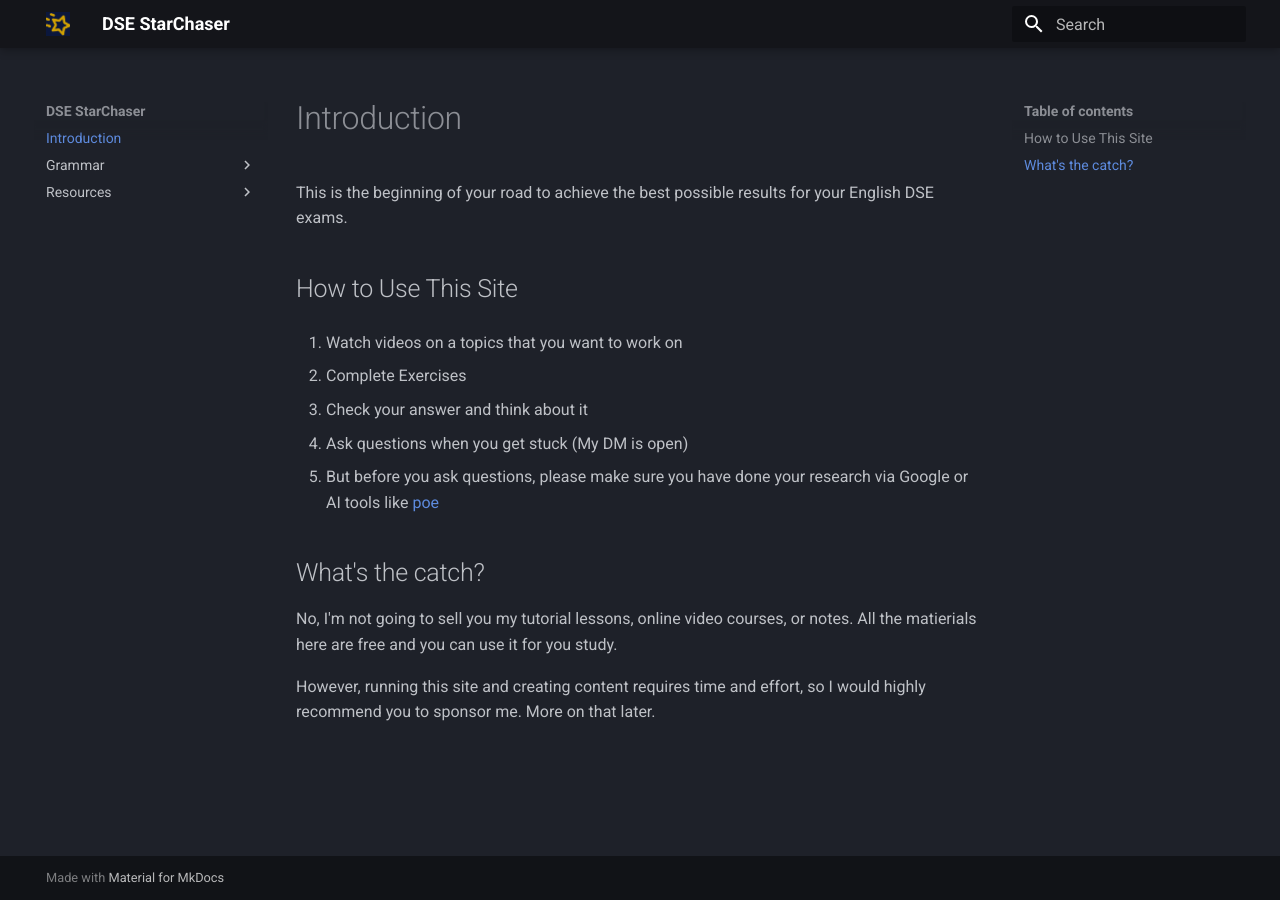
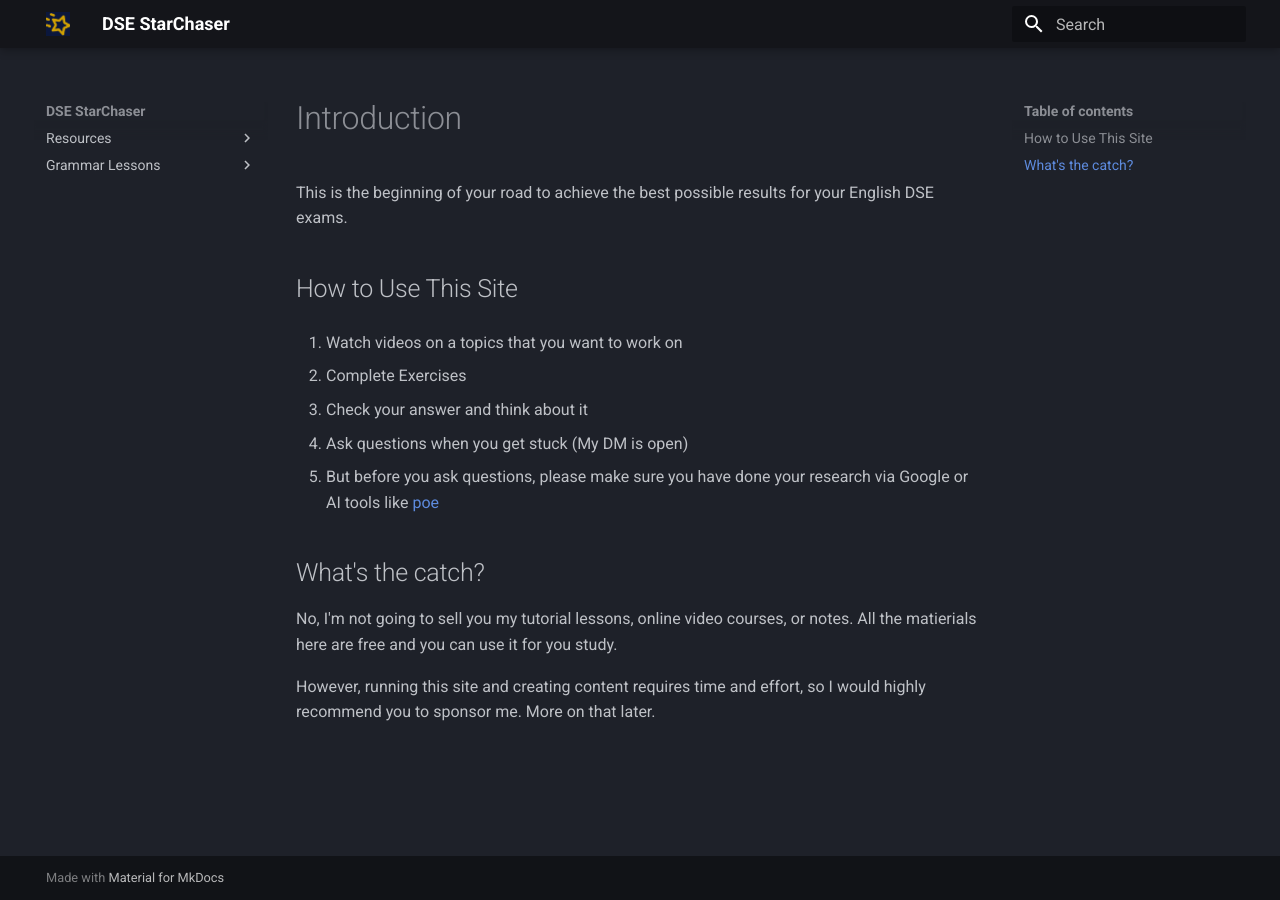
Before and after one commit to louiskwt/starchaser-portal, an MkDocs documentation site: the page built from docs/index.md, in a window 1280 px wide. Built offline with MkDocs 1.6.1 and Material for MkDocs 9.7.7, drawn with Linux system fonts in a browser that asks for light colours; some of the changed lines change nothing that is shown.

Commit message:
set up navigation

```diff
--- a/mkdocs.yml
+++ b/mkdocs.yml
@@ -7,3 +7,9 @@ theme:
   palette:
     primary: black
     scheme: slate
+
+nav:
+  - Resources:
+      - resources/index.md
+  - Grammar Lessons:
+      - grammar/index.md
```
